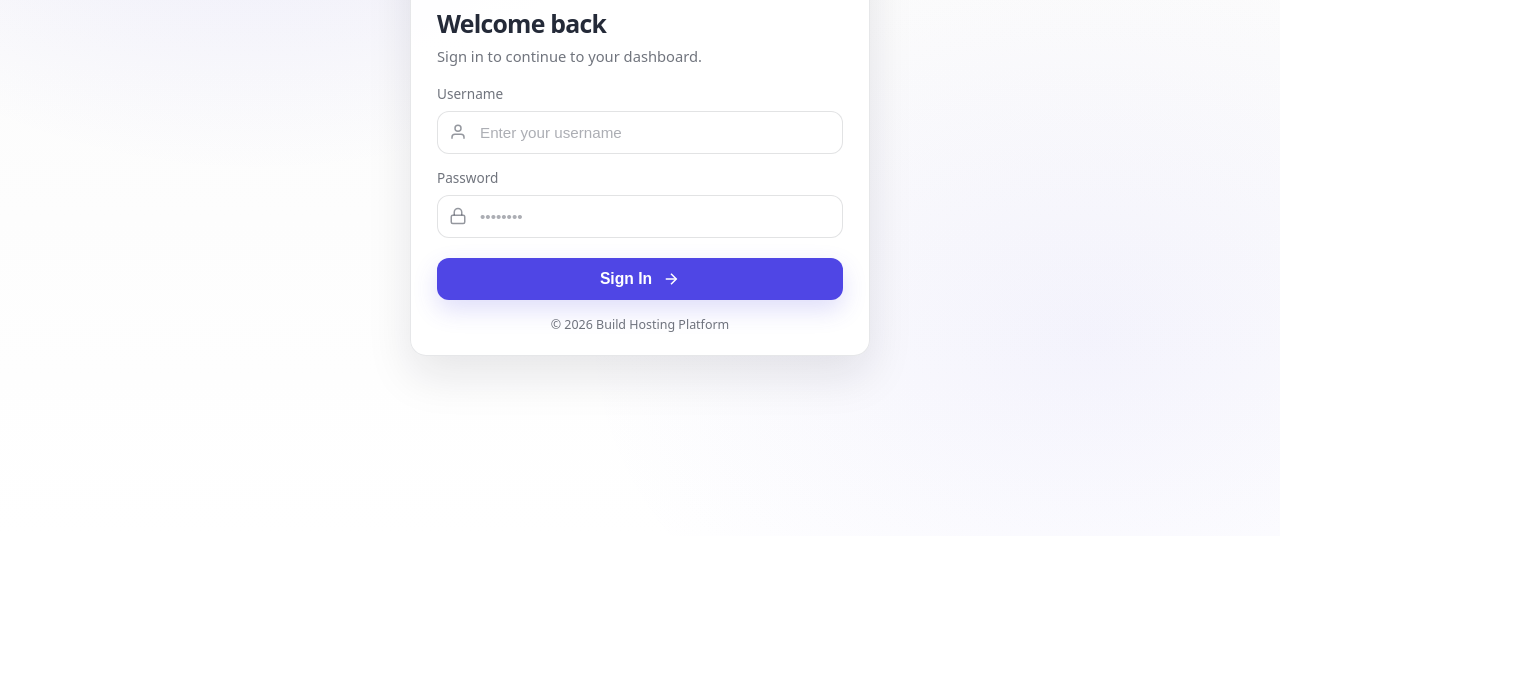
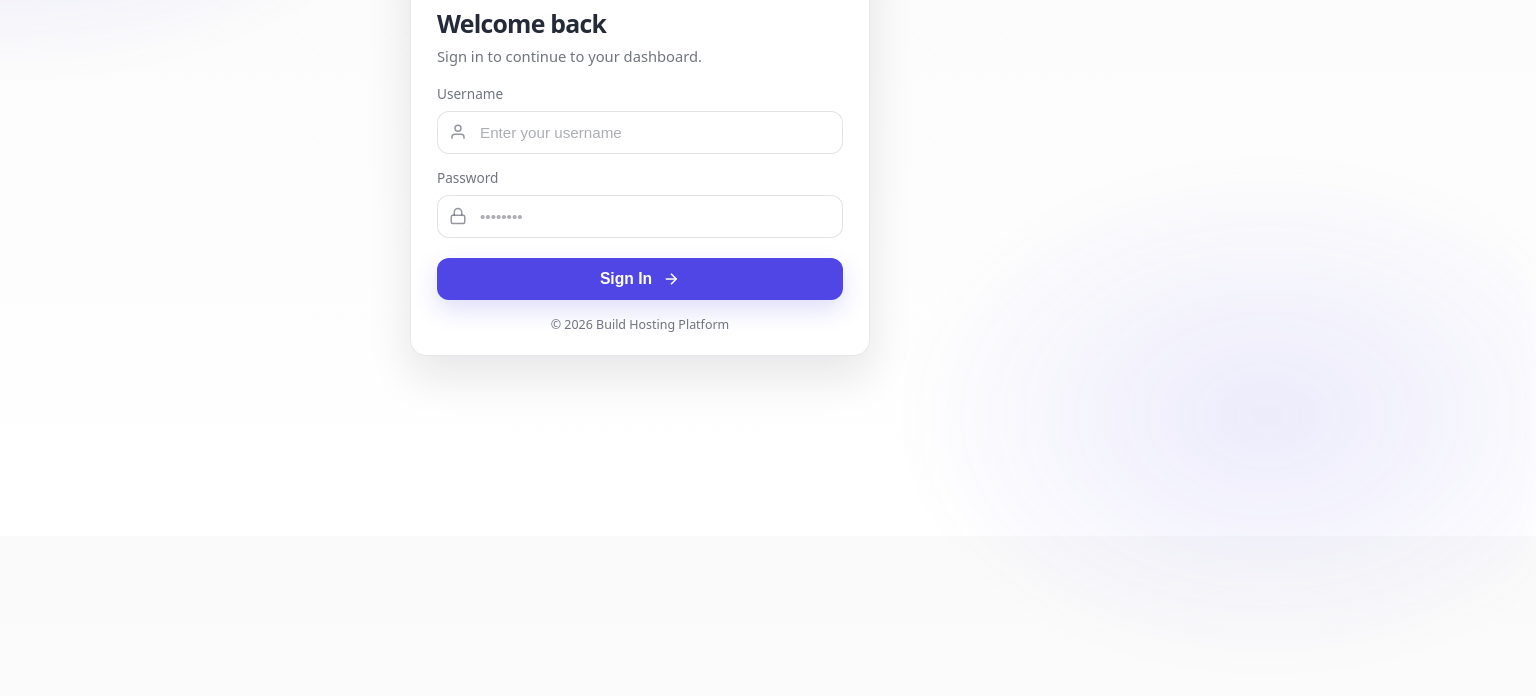
Before and after one commit to asrar5/testingenv, a website: page public/login.html in a window 1280 px wide. Shown: the part 264-960 px from the top of the page, 1536 px wide, since content can reach past the window. Before the commit the page ends 800 px from the top, so only its background shows below. Drawn offline with Linux system fonts and the light colour scheme.

Commit message:
Update HTML

```diff
--- a/public/login.html
+++ b/public/login.html
@@ -37,28 +37,62 @@
 
         body {
             font-family: ui-sans-serif, system-ui, -apple-system, BlinkMacSystemFont, "Segoe UI", Roboto, "Helvetica Neue", Arial, "Noto Sans", "Apple Color Emoji", "Segoe UI Emoji";
-            background: radial-gradient(900px 650px at 20% 10%, rgba(79, 70, 229, 0.10), transparent 55%),
-                radial-gradient(850px 650px at 85% 75%, rgba(79, 70, 229, 0.06), transparent 60%),
-                linear-gradient(180deg, var(--bg) 0%, var(--bg-2) 100%);
+            background: linear-gradient(180deg, var(--bg) 0%, var(--bg-2) 100%);
             color: var(--text);
             display: grid;
             place-items: center;
             padding: 28px 18px;
             overflow-x: hidden;
+            position: relative;
+        }
+
+        /* Soft background blobs + subtle pattern (minimal, not blank) */
+        body::before {
+            content: "";
+            position: absolute;
+            inset: -20%;
+            background:
+                radial-gradient(700px 450px at 15% 20%, rgba(79, 70, 229, 0.16), transparent 62%),
+                radial-gradient(600px 420px at 85% 75%, rgba(79, 70, 229, 0.10), transparent 62%),
+                radial-gradient(520px 360px at 55% 10%, rgba(16, 185, 129, 0.07), transparent 65%);
+            filter: blur(10px);
+            pointer-events: none;
+            z-index: 0;
+        }
+
+        body::after {
+            content: "";
+            position: absolute;
+            inset: 0;
+            background-image:
+                radial-gradient(rgba(17, 24, 39, 0.06) 1px, transparent 1px);
+            background-size: 22px 22px;
+            opacity: 0.35;
+            pointer-events: none;
+            z-index: 0;
+            mask-image: radial-gradient(circle at 50% 25%, black 0%, transparent 70%);
         }
 
         .shell {
             width: 100%;
             max-width: 460px;
+            position: relative;
+            z-index: 1;
         }
 
         .card {
             border: 1px solid var(--border);
             border-radius: var(--radius);
             padding: 28px 26px 22px;
-            background: var(--card);
+            background: rgba(255, 255, 255, 0.92);
             box-shadow: 0 20px 45px rgba(17, 24, 39, 0.10);
             position: relative;
+        }
+
+        @supports (backdrop-filter: blur(10px)) {
+            .card {
+                backdrop-filter: blur(10px);
+            }
         }
 
         .card>* {
```
